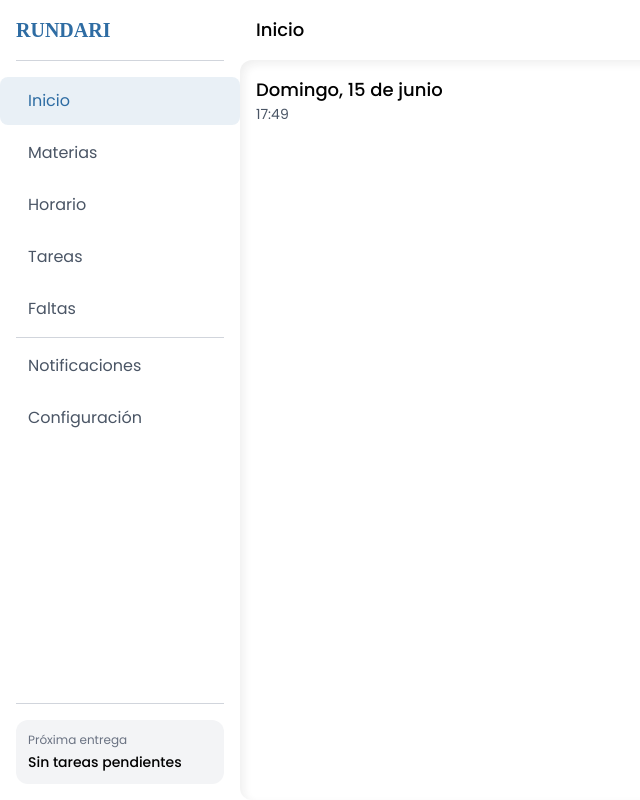
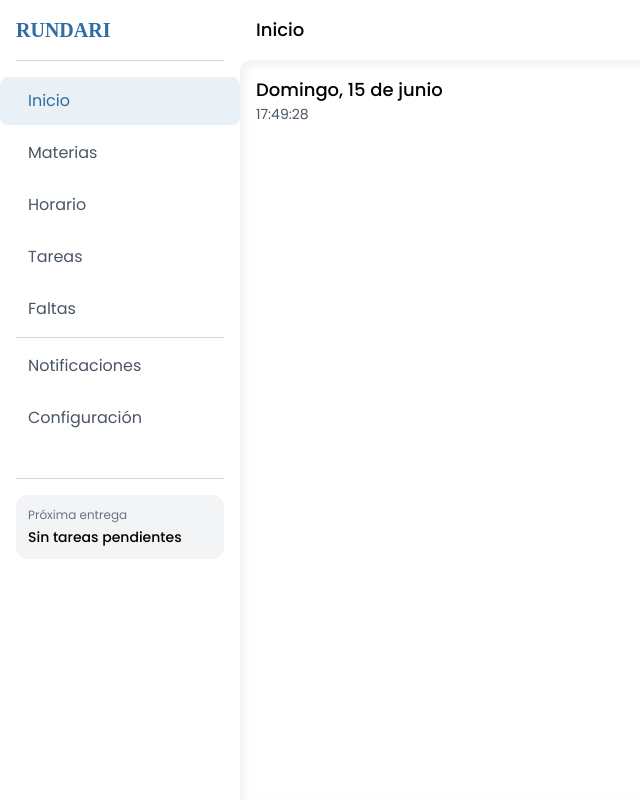
Before and after one commit to liuxkdev/rundari-project, a React (Vite) app: page / in a window 1280 px wide. Shown: the whole page, without its empty margins (0-640 px from the left). Built offline with nearby package versions, Linux system fonts and the light colour scheme; some icons are missing; a web font is replaced by a local one.

Commit message:
navegación responsive

```diff
--- a/src/App.jsx
+++ b/src/App.jsx
@@ -1,13 +1,16 @@
 import Sidebar from "./components/Sidebar/Sidebar";
 import MainContent from "./components/MainContent";
 import { BrowserRouter as Router} from "react-router-dom";
+import { useState } from "react";
 
 function App() {
+    const [sidebarOpen, setSidebarOpen] = useState(false)
+
     return (
         <Router>
-            <div className="grid min-h-[100svh] grid-cols-[240px_1fr]">
-                <Sidebar />
-                <MainContent />
+            <div className="grid h-[100dvh] sm:grid-cols-[240px_1fr]">
+                <Sidebar isOpen={sidebarOpen} toggleSidebar={() => setSidebarOpen(!sidebarOpen)}/>
+                <MainContent toggleSidebar={() => setSidebarOpen(!sidebarOpen)}/>
             </div>
         </Router>
     );
--- a/src/components/Clock.jsx
+++ b/src/components/Clock.jsx
@@ -10,6 +10,7 @@ export default function Clock() {
                 hour12: false,
                 hour: "2-digit",
                 minute: "2-digit",
+                second: "2-digit",
             });
             setTime(formatted);
         };
--- a/src/components/Header.jsx
+++ b/src/components/Header.jsx
@@ -1,13 +1,11 @@
-export default function Header({ title }) {
+export default function Header({ title, toggleSidebar }) {
     return (
-        <header className="flex items-center p-4">
-            <div className="hidden">
-                <button>
-                    <i className="bxr  bxs-menu-close bx-rotate-180"></i>
-                </button>
-            </div>
+        <header className="flex p-4 ">
+            <button onClick={toggleSidebar} className="sm:hidden mr-4 text-xl cursor-pointer">
+                <i className="bx bxs-menu"></i>
+            </button>
             <div>
-                <h2 className="font-poppins text-lg font-medium">{ title }</h2>
+                <h2 className="font-poppins text-lg font-medium">{title}</h2>
             </div>
         </header>
     );
--- a/src/components/MainContent.jsx
+++ b/src/components/MainContent.jsx
@@ -8,34 +8,63 @@ import Absences from "./pages/Absences";
 import Notifications from "./pages/Notifications";
 import Config from "./pages/Config";
 
-export default function MainContent() {
+export default function MainContent({ toggleSidebar }) {
     return (
         <main className="grid grid-rows-[auto_1fr]">
             <Routes>
-                <Route path="/" element={<Header title="Inicio" />}></Route>
+                <Route
+                    path="/"
+                    element={
+                        <Header title="Inicio" toggleSidebar={toggleSidebar} />
+                    }
+                ></Route>
                 <Route
                     path="/materias"
-                    element={<Header title="Materias" />}
+                    element={
+                        <Header
+                            title="Materias"
+                            toggleSidebar={toggleSidebar}
+                        />
+                    }
                 ></Route>
                 <Route
                     path="/horario"
-                    element={<Header title="Horario" />}
+                    element={
+                        <Header title="Horario" toggleSidebar={toggleSidebar} />
+                    }
                 ></Route>
                 <Route
                     path="/tareas"
-                    element={<Header title="Tareas" />}
+                    element={
+                        <Header title="Tareas" toggleSidebar={toggleSidebar} />
+                    }
                 ></Route>
                 <Route
                     path="/faltas"
-                    element={<Header title="Faltas" />}
+                    element={
+                        <Header title="Faltas" toggleSidebar={toggleSidebar} />
+                    }
                 ></Route>
                 <Route
                     path="/notificaciones"
-                    element={<Header title="Notificaciones" />}
+                    element={
+                        <Header
+                            title="Notificaciones"
+                            toggleSidebar={toggleSidebar}
+                        />
+                    }
                 ></Route>
-                <Route path="/configuracion" element={<Header title="Configuración" />}></Route>
+                <Route
+                    path="/configuracion"
+                    element={
+                        <Header
+                            title="Configuración"
+                            toggleSidebar={toggleSidebar}
+                        />
+                    }
+                ></Route>
             </Routes>
-            <section className="rounded-xl inset-shadow-[0.25rem_0.25rem_0.5rem_#22222211] p-4">
+            <section className="rounded-t-xl inset-shadow-[0.25rem_0.25rem_0.5rem_#22222211] p-4 overflow-auto">
                 <div>
                     <Routes>
                         <Route path="/" element={<Home />}></Route>
--- a/src/components/Sidebar/Nav.jsx
+++ b/src/components/Sidebar/Nav.jsx
@@ -1,4 +1,3 @@
-import { Link } from "react-router-dom";
 import { NavLink } from "react-router-dom";
 
 export default function Nav() {
--- a/src/components/Sidebar/Sidebar.jsx
+++ b/src/components/Sidebar/Sidebar.jsx
@@ -1,14 +1,18 @@
 import Nav from "./Nav";
 
-export default function Sidebar() {
+export default function Sidebar({ isOpen, toggleSidebar }) {
     return (
-        <aside className="grid grid-rows-[auto_1fr_auto]">
+        <aside
+            className={`sm:shadow-none shadow-xl fixed sm:static bg-white h-full w-[240px] z-40 transform transition-transform duration-300 ${
+                isOpen ? "translate-x-0" : "-translate-x-full sm:translate-x-0"
+            }`}
+        >
             <header className="px-4 pt-4">
                 <div className="flex justify-between border-b-gray-300 border-b pb-4 items-center">
                     <h1 className="font-savate text-xl text-logo font-semibold">
                         RUNDARI
                     </h1>
-                    <button className="hidden">
+                    <button className="sm:hidden cursor-pointer" onClick={ toggleSidebar }>
                         <i className="bxr  bxs-x bx-rotate-180"></i>
                     </button>
                 </div>
```
